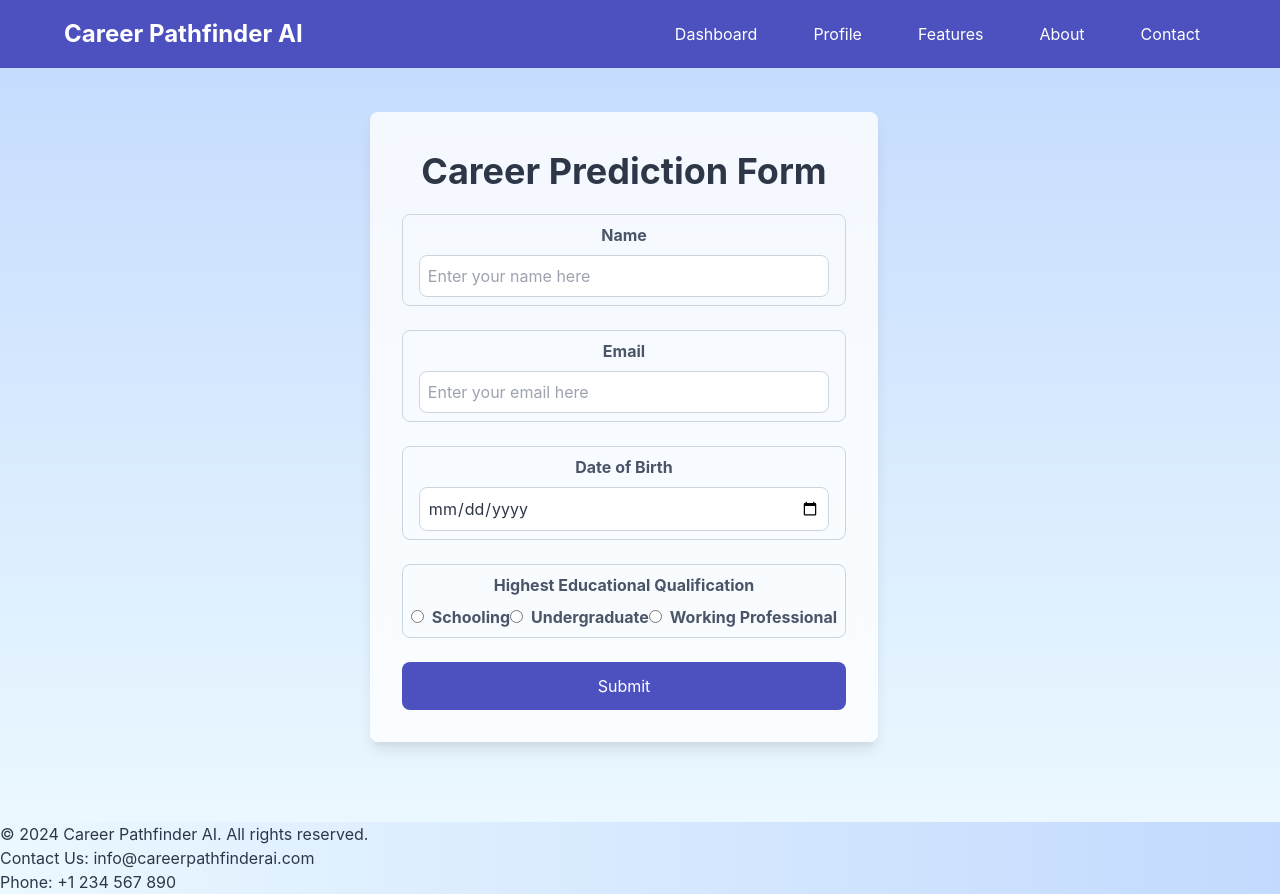
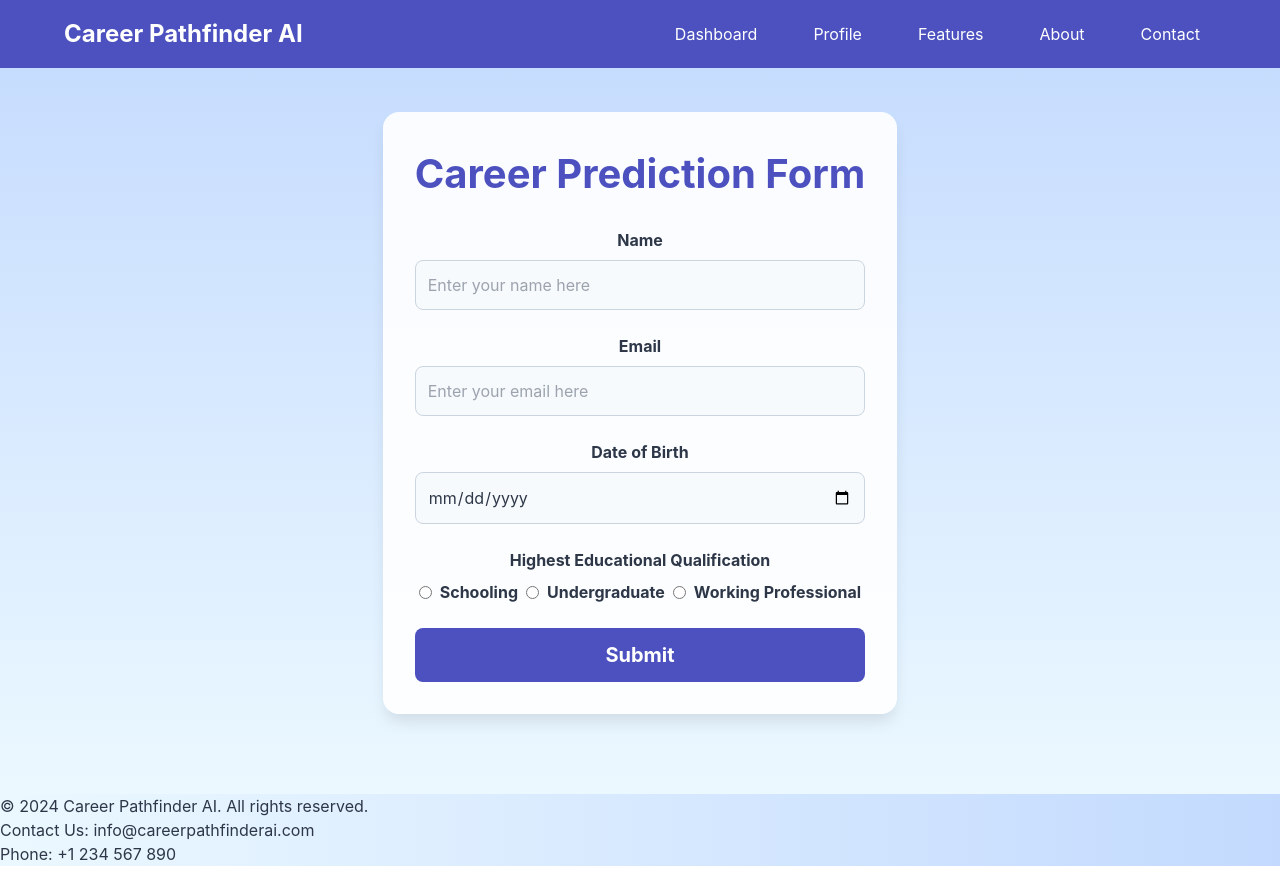
Before and after one commit to Hannan2004/AI-Enhanced-Learning-Platform, a React (Create React App) app in the folder frontend/: page /forms in a window 1280 px wide. After the commit the page ends 866 px from the top, so only its background shows below. Built offline with nearby package versions, Linux system fonts and the light colour scheme.

Commit message:
updated form

```diff
--- a/frontend/src/pages/CareerPredictionForm.css
+++ b/frontend/src/pages/CareerPredictionForm.css
@@ -29,46 +29,51 @@ body {
 
 .form-box {
   display: flex;
+  flex-direction: column;
   align-items: center;
-    background-color: rgba(255, 255, 255, 0.8);
-    backdrop-filter: blur(10px);
-    box-shadow: 0 10px 15px -3px rgba(0, 0, 0, 0.1), 0 4px 6px -2px rgba(0, 0, 0, 0.05);
-    border-radius: 0.5rem;
+  background-color: rgba(255, 255, 255, 0.9);
+  border-radius: 1rem;
   padding: 2rem;
-    margin-right: 2rem;
+  box-shadow: 0 10px 15px -3px rgba(0, 0, 0, 0.1);
+  width: 100%;
+  max-width: 600px;
 }
 
 .form-title {
-    font-size: 2.25rem;
+  font-size: 2.5rem;
   font-weight: bold;
-    margin-bottom: 1rem;
+  margin-bottom: 1.5rem;
+  color: #4c51bf;
 }
 
 .form-group {
   margin-bottom: 1.5rem;
-    border: 1px solid #cbd5e0;
-    border-radius: 0.5rem;
-    padding: 0.5rem;
+  width: 100%;
 }
 
 .form-label {
   display: block;
   margin-bottom: 0.5rem;
-    color: #4a5568;
   font-weight: bold;
+  color: #2d3748;
 }
 
 .form-input,
 .form-select,
 .form-textarea {
-    width: calc(100% - 1rem);
-    padding: 0.5rem;
+  width: 100%;
+  padding: 0.75rem;
   border-radius: 0.5rem;
   border: 1px solid #cbd5e0;
+  background-color: #f7fafc;
+  transition: border-color 0.3s ease;
 }
 
-  .form-textarea {
-    resize: vertical;
+.form-input:focus,
+.form-select:focus,
+.form-textarea:focus {
+  border-color: #4c51bf;
+  outline: none;
 }
 
 .form-radio-group {
@@ -77,8 +82,10 @@ body {
 }
 
 .form-radio-label {
-    color: #4a5568;
+  display: flex;
+  align-items: center;
   font-weight: bold;
+  color: #2d3748;
 }
 
 .form-radio-input {
@@ -86,10 +93,18 @@ body {
 }
 
 .form-button {
+  width: 100%;
+  padding: 0.75rem;
   background-color: #4c51bf;
-    color: #ffffff;
-    padding: 0.75rem 1.5rem;
+  color: white;
+  border: none;
   border-radius: 0.5rem;
+  font-size: 1.25rem;
+  font-weight: bold;
   cursor: pointer;
-    width: 100%;
+  transition: background-color 0.3s ease;
 }
+
+.form-button:hover {
+  background-color: #434190;
+}
--- a/frontend/src/pages/Forms.js
+++ b/frontend/src/pages/Forms.js
@@ -14,6 +14,7 @@ const CareerPredictionForm = () => {
   const [degreeStatus, setDegreeStatus] = useState('');
   const [yearOfDegree, setYearOfDegree] = useState('');
   const [specialization, setSpecialization] = useState('');
+  const [skills, setSkills] = useState('');
   const [achievements, setAchievements] = useState('');
   const [resume, setResume] = useState(null);
   const [experience, setExperience] = useState('');
@@ -34,6 +35,7 @@ const CareerPredictionForm = () => {
     console.log('Degree Status:', degreeStatus);
     console.log('Year of Degree:', yearOfDegree);
     console.log('Specialization:', specialization);
+    console.log('Skills:', skills);
     console.log('Achievements:', achievements);
     console.log('Resume:', resume);
     console.log('Experience:', experience);
@@ -249,6 +251,17 @@ const CareerPredictionForm = () => {
                       />
                     </div>
                     <div className="form-group">
+                      <label className="form-label">Skills</label>
+                      <textarea
+                        value={skills}
+                        onChange={(e) => setSkills(e.target.value)}
+                        placeholder="Enter your skills here"
+                        className="form-textarea"
+                        rows="3"
+                        required
+                      ></textarea>
+                    </div>
+                    <div className="form-group">
                       <label className="form-label">Achievements</label>
                       <textarea
                         value={achievements}
@@ -340,6 +353,17 @@ const CareerPredictionForm = () => {
                       />
                     </div>
                     <div className="form-group">
+                      <label className="form-label">Skills</label>
+                      <textarea
+                        value={skills}
+                        onChange={(e) => setSkills(e.target.value)}
+                        placeholder="Enter your skills here"
+                        className="form-textarea"
+                        rows="3"
+                        required
+                      ></textarea>
+                    </div>
+                    <div className="form-group">
                       <label className="form-label">Achievements</label>
                       <textarea
                         value={achievements}
--- a/frontend/src/pages/SignupPage.js
+++ b/frontend/src/pages/SignupPage.js
@@ -7,6 +7,7 @@ import axios from 'axios';
 
 export default function SignupPage() {
   const navigate = useNavigate();
+  const [username, setUsername] = useState('');
   const [email, setEmail] = useState('');
   const [password, setPassword] = useState('');
   const [confirmPassword, setConfirmPassword] = useState('');
@@ -25,9 +26,9 @@ export default function SignupPage() {
 
     try {
       const response = await axios.post('http://localhost:3001/api/auth/signup', {
+        username,
         email,
         password,
-        confirmPassword
       });
 
       // Successful signup
@@ -86,6 +87,22 @@ export default function SignupPage() {
                 {error}
               </div>
             )}
+            <div style={{ marginBottom: '1rem' }}>
+              <label style={{ display: 'block', marginBottom: '0.5rem' }}>Username</label>
+              <input
+                type="text"
+                value={username}
+                onChange={(e) => setUsername(e.target.value)}
+                placeholder="Enter your username"
+                required
+                style={{
+                  width: '100%',
+                  padding: '0.5rem',
+                  borderRadius: '0.25rem',
+                  border: '1px solid #cbd5e0'
+                }}
+              />
+            </div>
             <div style={{ marginBottom: '1rem' }}>
               <label style={{ display: 'block', marginBottom: '0.5rem' }}>Email</label>
               <input
```
Lines whose indentation alone changed are shown as unchanged.
